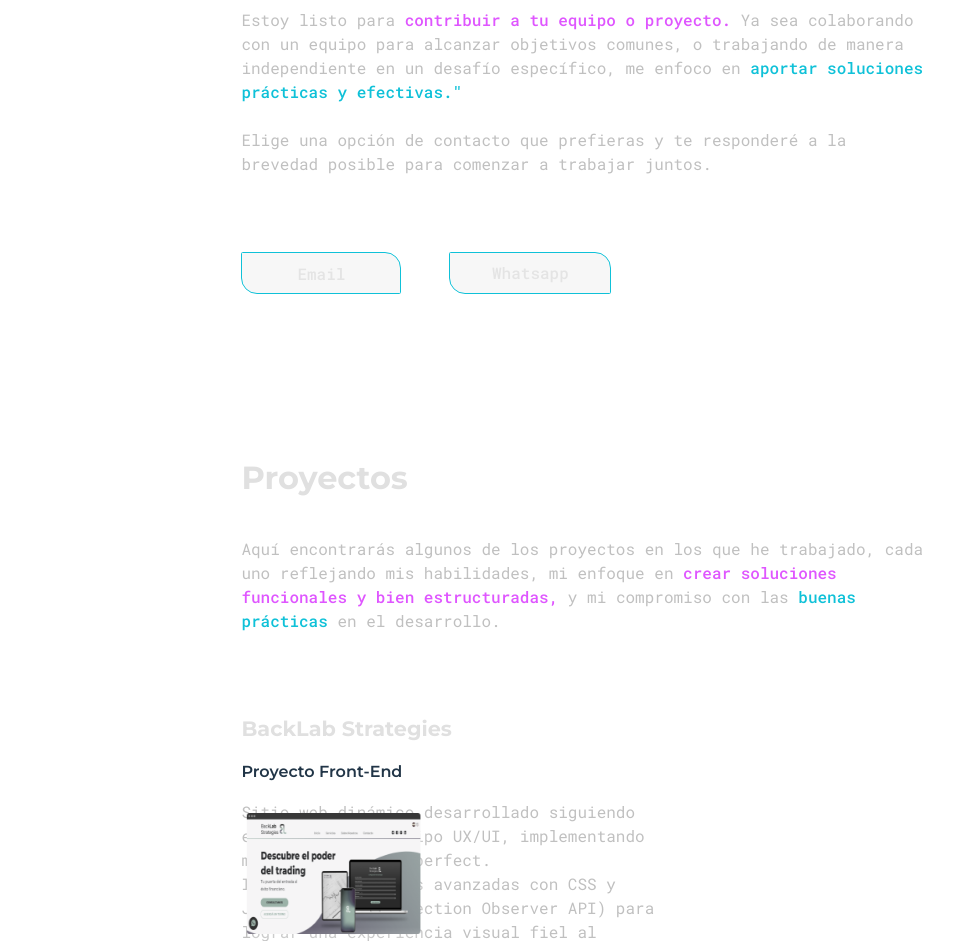
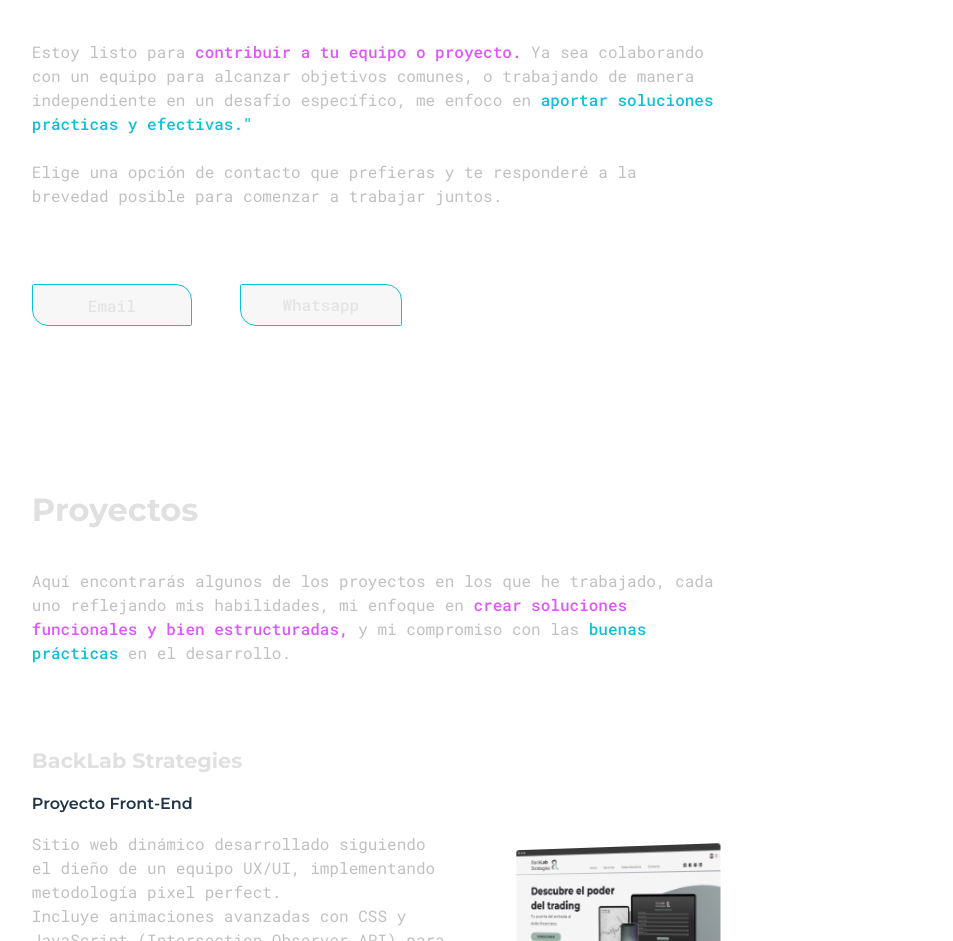
Before and after one commit to PabloC-Chiavarino/reactJs-portfolio-v2, a React (Vite) app: page / in a window 1280 px wide. Shown: the part 1859-2800 px from the top of the page, without its empty margins (77-1030 px from the left). Built offline with nearby package versions, Linux system fonts and the light colour scheme.

Commit message:
style: min updates for better UX

```diff
--- a/src/components/CallToAction/styles.css
+++ b/src/components/CallToAction/styles.css
@@ -1,6 +1,6 @@
 .callToAction {
    position: relative;
-   margin: 16dvh auto auto auto;
+   margin: 16dvh 60dvh auto auto;
    top: 24dvh;
    z-index: 1;
    width: 54%;
--- a/src/components/MainInfo/styles.css
+++ b/src/components/MainInfo/styles.css
@@ -3,7 +3,7 @@
     top: 5dvh;
     z-index: 1;
     width: 54%;
-    padding-left: 3rem;
+    padding-left: 8rem;
 }
 
 .mainInfo__title h1 {
--- a/src/components/Projects/styles.css
+++ b/src/components/Projects/styles.css
@@ -1,10 +1,9 @@
 .projects__container {
     position: relative;
-    margin: 20dvh auto auto auto;
+    margin: 20dvh 60dvh auto auto;
     top: 24dvh;
     z-index: 1;
     width: 54%;
-    padding-left: 3rem;
 }
 
 .projects__container h2 {
@@ -23,7 +22,6 @@
         font-weight: 400;
 
         .projects__image::after {
-            transform: translateY(1.8rem);
             opacity: 1;
         }
 
@@ -37,21 +35,26 @@
 }
 
 .projects__image {
-    perspective: 1000px;
     position: absolute;
     display: flex;
     justify-content: end;
     &::after {
-        transition: transform .3s ease-in-out, opacity 0.15s ease;
+        transition: opacity .25s ease-in-out;
         content: 'Click para visitar';
         position: absolute;
         width: fit-content;
-        bottom: -3px;
+        bottom: -2rem;
         color: #e0e0e0;
         font-size: 14px;
         opacity: 0;
         z-index: 0;
     }
+}
+
+.projects__link {
+    perspective: 1000px;
+    display: flex;
+    justify-content: end;
 }
 
 .projects__img {
--- a/src/components/Timeline/styles.css
+++ b/src/components/Timeline/styles.css
@@ -4,7 +4,7 @@ h2, h3, h4 {
 
 .timeline {
     position: relative;
-    margin: 16dvh auto auto auto;
+    margin: 20dvh 60dvh auto auto;
     top: 10dvh;
     z-index: 1;
     width: 54%;
--- a/src/components/WebGuideRobot/styles.css
+++ b/src/components/WebGuideRobot/styles.css
@@ -12,13 +12,13 @@
       transform: translate(0, 0);
    }
    to {
-      transform: translate(-10rem, 42rem);
+      transform: translate(-7rem, 42rem);
    }
 }
 
 @keyframes returnFromTimeline {
    from {
-      transform: translate(-10rem, 42rem);
+      transform: translate(-7rem, 42rem);
    }
    to {
       transform: translate(0, 0);
@@ -27,28 +27,28 @@
 
 @keyframes goToCTA {
    from {
-      transform: translate(-10rem, 42rem);
+      transform: translate(-7rem, 42rem);
    }
    to {
-      transform: translate(6rem, 85rem);
+      transform: translate(3rem, 88rem);
    }
 }
 
 @keyframes returnFromCTA {
    from {
-      transform: translate(6rem, 85rem);
+      transform: translate(3rem, 88rem);
    }
    to {
-      transform: translate(-10rem, 42rem);
+      transform: translate(-7rem, 42rem);
    }
 }
 
 @keyframes goToProjects {
    from {
-      transform: translate(6rem, 85rem);
+      transform: translate(3rem, 88rem);
    }
    to {
-      transform: translate(6rem, 125rem);
+      transform: translate(3rem, 125rem);
    }
 }
 
```
